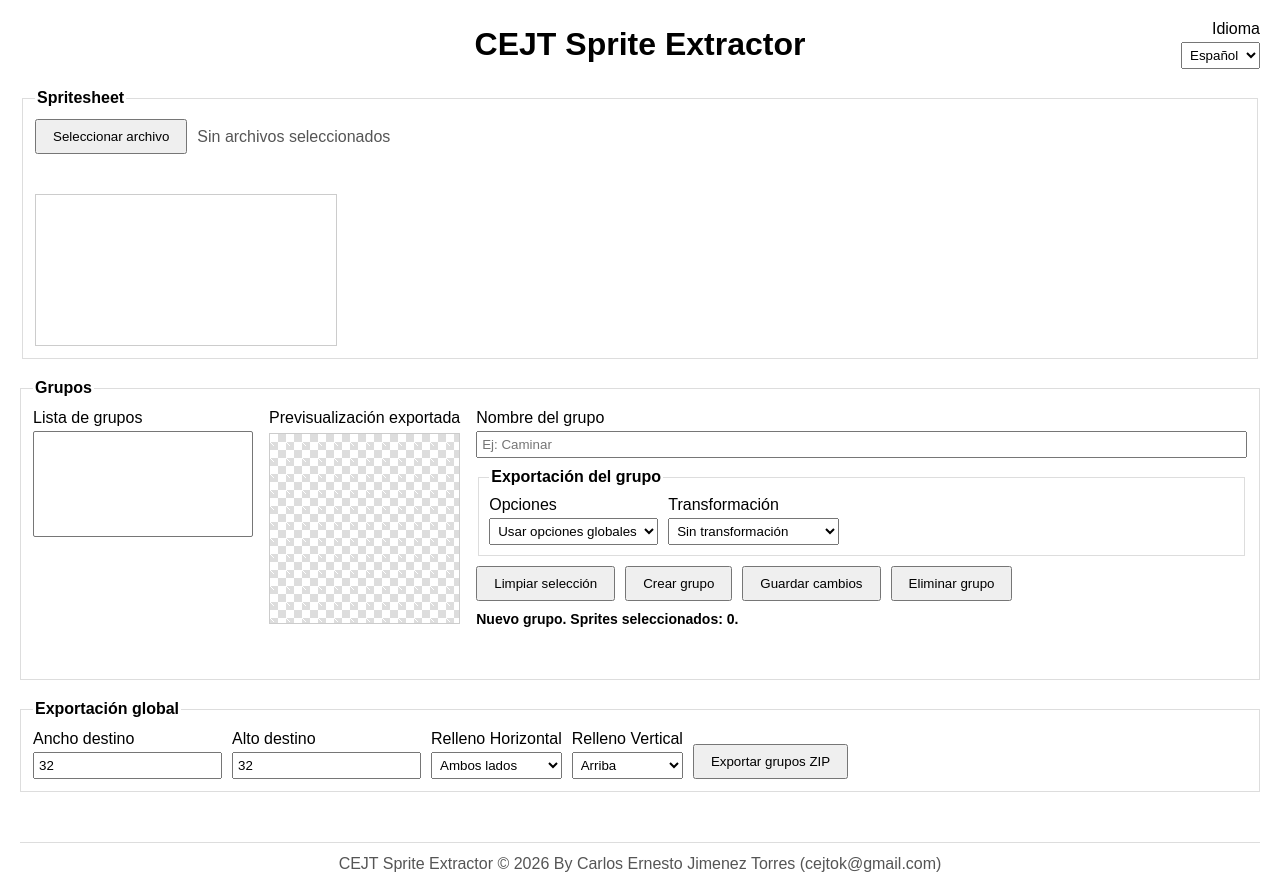
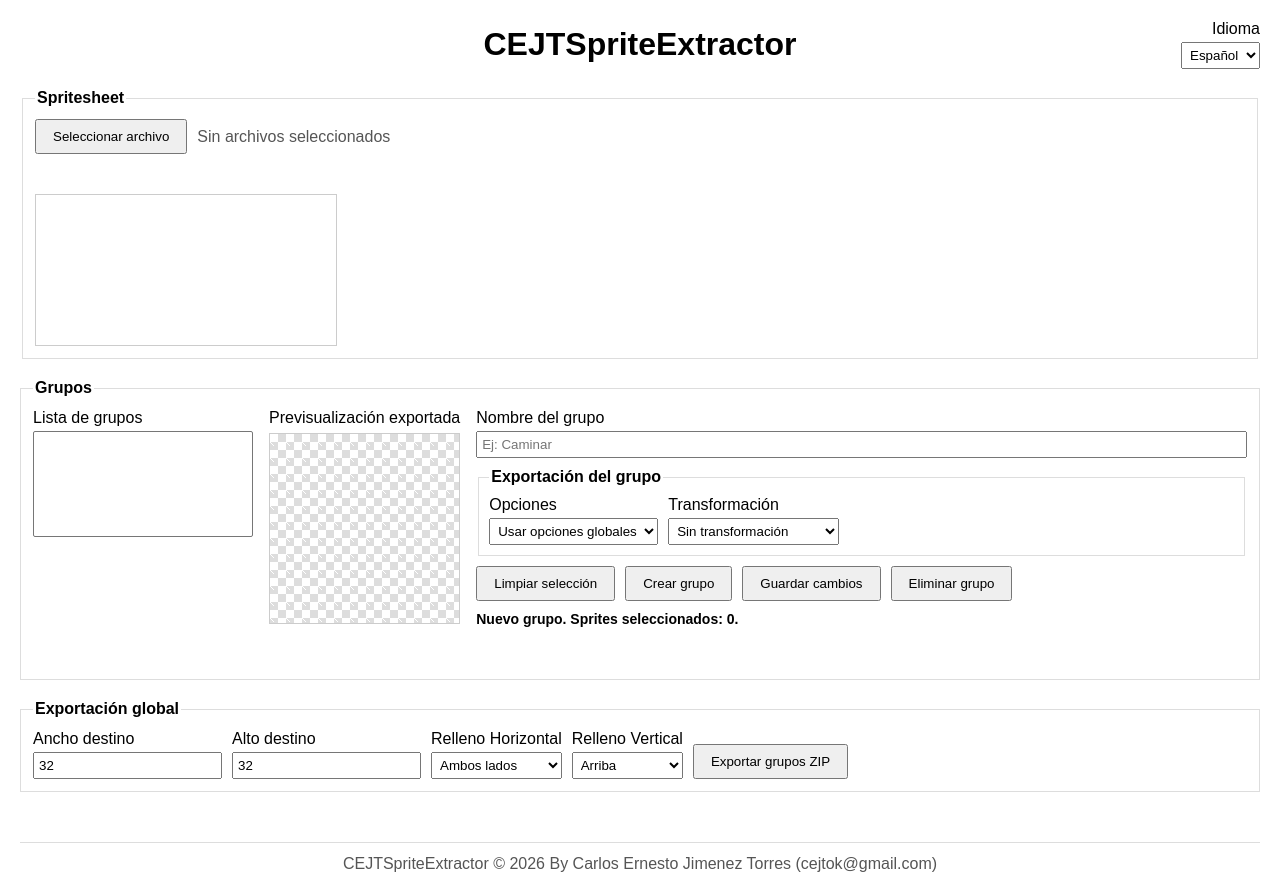
Before and after one commit to cejtok/CEJTSpriteExtractor, a plain HTML site: page index.html in a window 1280 px wide. Drawn offline with nearby package versions, Linux system fonts and the light colour scheme.

Commit message:
Fix title and header references to use consistent naming for CEJTSpriteExtractor

```diff
--- a/index.html
+++ b/index.html
@@ -3,7 +3,7 @@
 <head>
 <meta charset="UTF-8">
 <meta name="viewport" content="width=device-width, initial-scale=1.0">
-<title>CEJT Sprite Extractor</title>
+<title>CEJTSpriteExtractor</title>
 
 <script src="https://cdnjs.cloudflare.com/ajax/libs/jszip/3.10.1/jszip.min.js"></script>
 
@@ -251,7 +251,7 @@ footer{
 
 <header class="app-header">
 
-    <h1>CEJT Sprite Extractor</h1>
+    <h1>CEJTSpriteExtractor</h1>
 
     <label class="language-selector">
         <span id="languageLabel">Idioma</span>
@@ -416,7 +416,7 @@ footer{
 <div class="preview" id="preview"></div>
 
 <footer>
-    CEJT Sprite Extractor © 2026 By Carlos Ernesto Jimenez Torres (cejtok@gmail.com)
+    CEJTSpriteExtractor © 2026 By Carlos Ernesto Jimenez Torres (cejtok@gmail.com)
 </footer>
 
 <script>
```
